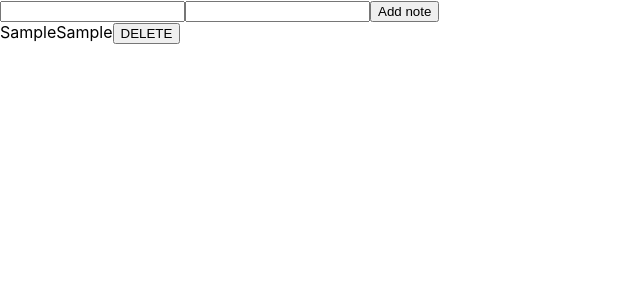
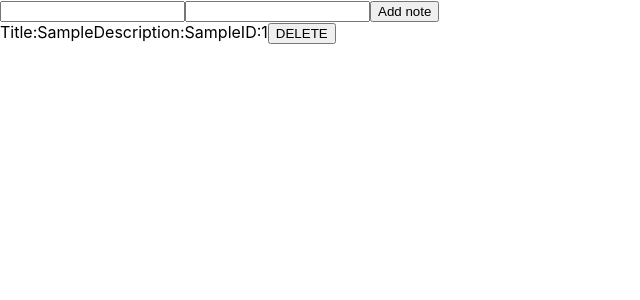
Before and after one commit to pesto-students/p7-jitesh-sutariyaparas, a React (Create React App) app in the folder Week-12/todo-app/: page / in a window 1280 px wide. Both pictures are taken after typing "Sample", "Sample" into the empty fields and a click on the input "Add note". Shown: the top 300 px of the page, without its empty margins (0-640 px from the left). Built offline with nearby package versions, Linux system fonts and the light colour scheme.

Commit message:
Manage note id

```diff
--- a/Week-12/todo-app/src/App.js
+++ b/Week-12/todo-app/src/App.js
@@ -25,7 +25,7 @@ const TodoApp = () => {
 
   return (
     <>
-      <TodoForm createNote={createNote} />
+      <TodoForm createNote={createNote} todoListData={todoListData} />
       <TodoList todoListData={todoListData} removeFromList={removeFromList} />
     </>
   );
--- a/Week-12/todo-app/src/Todo-card.js
+++ b/Week-12/todo-app/src/Todo-card.js
@@ -9,8 +9,9 @@ const TodoCard = ({ values, removeNote }) => {
   return (
     <>
       <div className="todo-list">
-        {values.name}
-        {values.description}
+        Title:{values.name}
+        Description:{values.description}
+        ID:{values.id}
         <button onClick={removeCard}>DELETE</button>
       </div>
     </>
--- a/Week-12/todo-app/src/Todo-form.js
+++ b/Week-12/todo-app/src/Todo-form.js
@@ -1,13 +1,17 @@
 import "./Todo-form.css";
 import React, { useState } from "react";
 
-const TodoForm = ({ createNote }) => {
+const TodoForm = ({ createNote, todoListData }) => {
   const [name, setName] = useState("");
   const [description, setDescription] = useState("");
 
   const handleSubmit = (event) => {
     event.preventDefault();
-    createNote({ name: name, description: description, id: 1 });
+    createNote({
+      name: name,
+      description: description,
+      id: todoListData.length + 1,
+    });
     setDescription("");
     setName("");
   };
```
